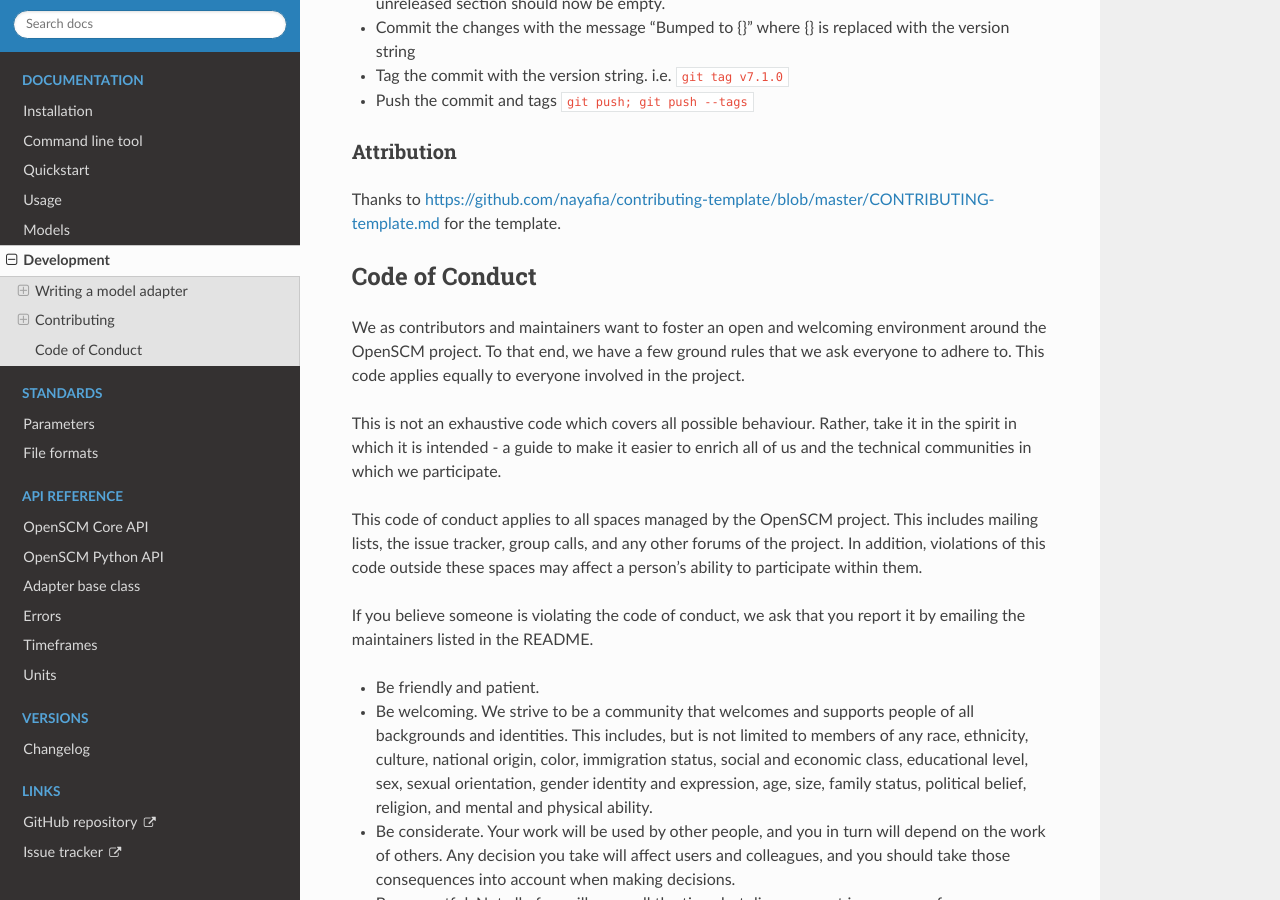
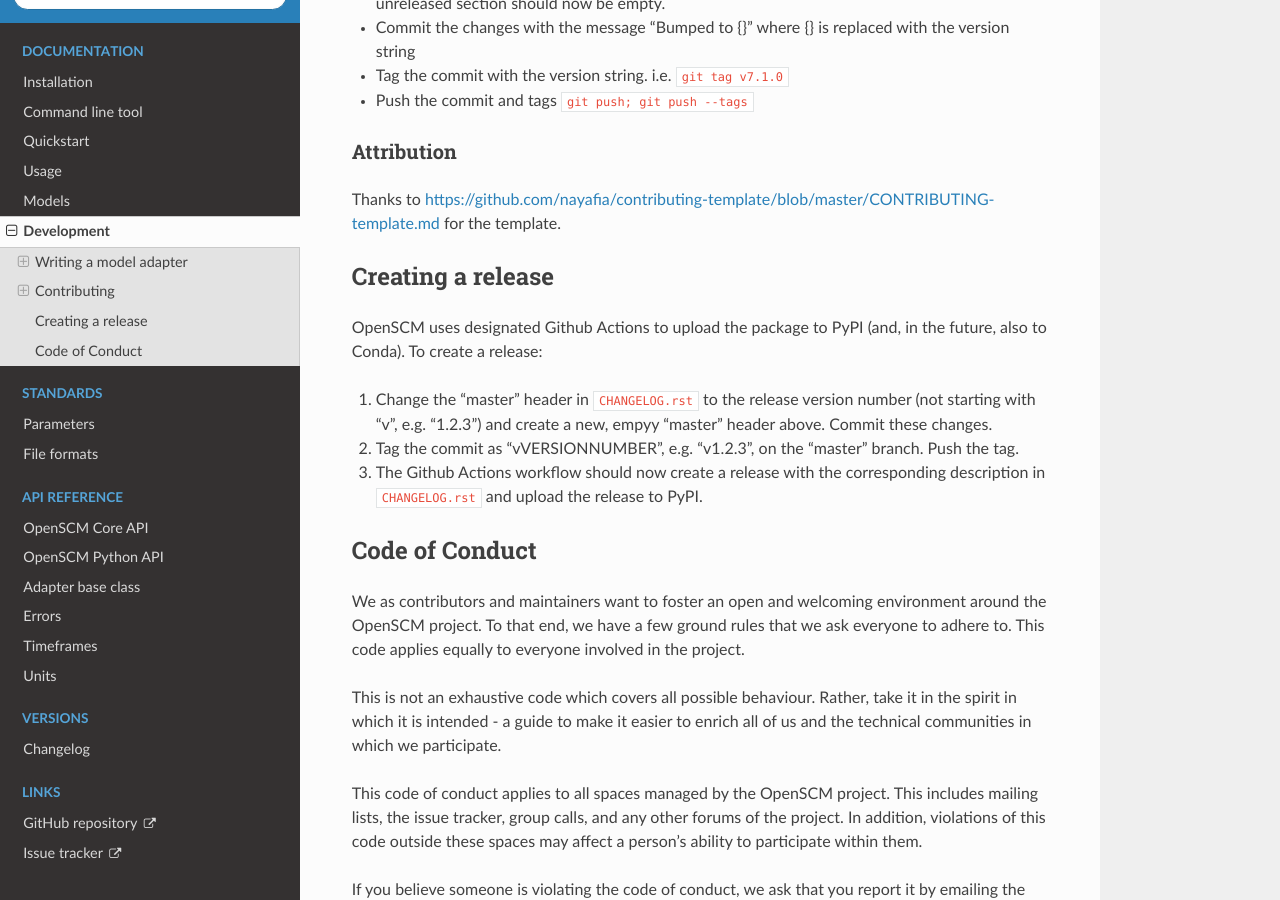
Before and after one commit to openscm/openscm, a Sphinx documentation site: the page built from docs/development.rst, in a window 1280 px wide and 900 px high, scrolled down 7266 px. Built offline with Sphinx 7.4.7 and the Read the Docs theme 2.0.0, drawn with Linux system fonts in a browser that asks for light colours.

Commit message:
Add release documentation involving Github Actions

```diff
--- a/docs/development.rst
+++ b/docs/development.rst
@@ -230,6 +230,23 @@ there).
 
 .. include:: ../CONTRIBUTING.rst
 
+
+Creating a release
+==================
+
+OpenSCM uses designated Github Actions to upload the package to PyPI
+(and, in the future, also to Conda). To create a release:
+
+1. Change the "master" header in ``CHANGELOG.rst`` to the release
+   version number (not starting with "v", e.g. "1.2.3") and create a
+   new, empyy "master" header above. Commit these changes.
+2. Tag the commit as "vVERSIONNUMBER", e.g. "v1.2.3", on the "master"
+   branch. Push the tag.
+3. The Github Actions workflow should now create a release with the
+   corresponding description in ``CHANGELOG.rst`` and upload the
+   release to PyPI.
+
+
 .. _code_of_conduct:
 
 .. include:: ../CODE_OF_CONDUCT.rst
```
